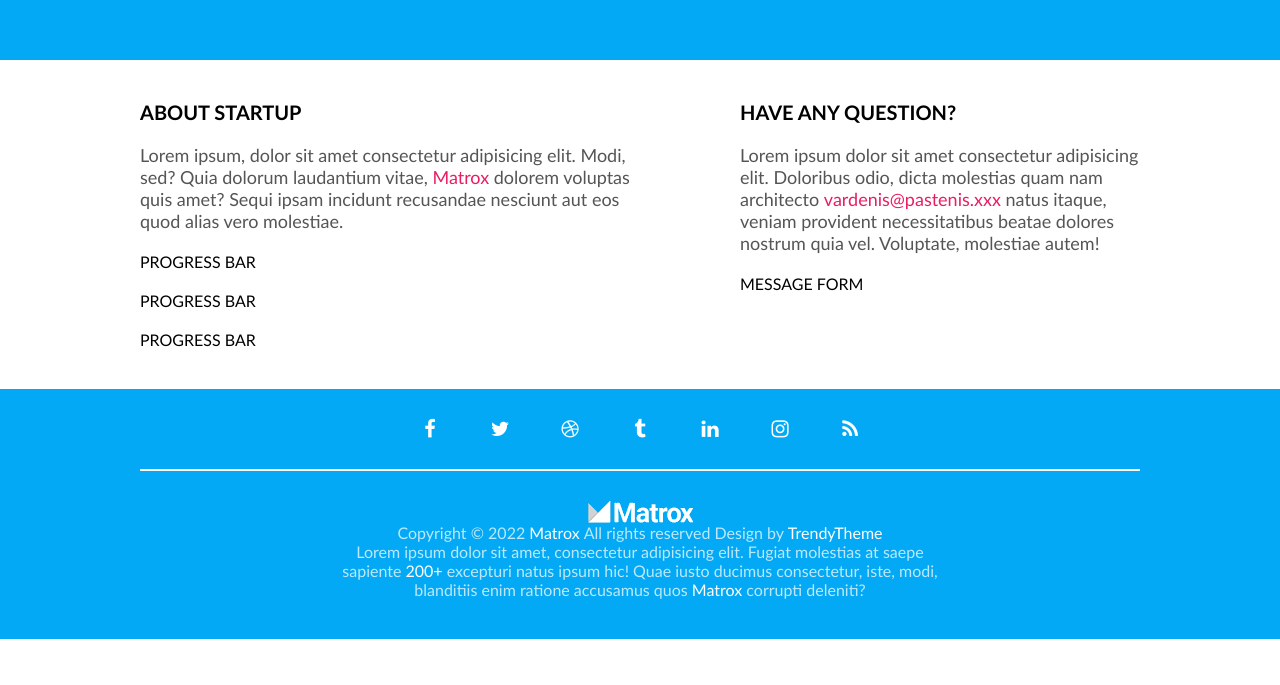
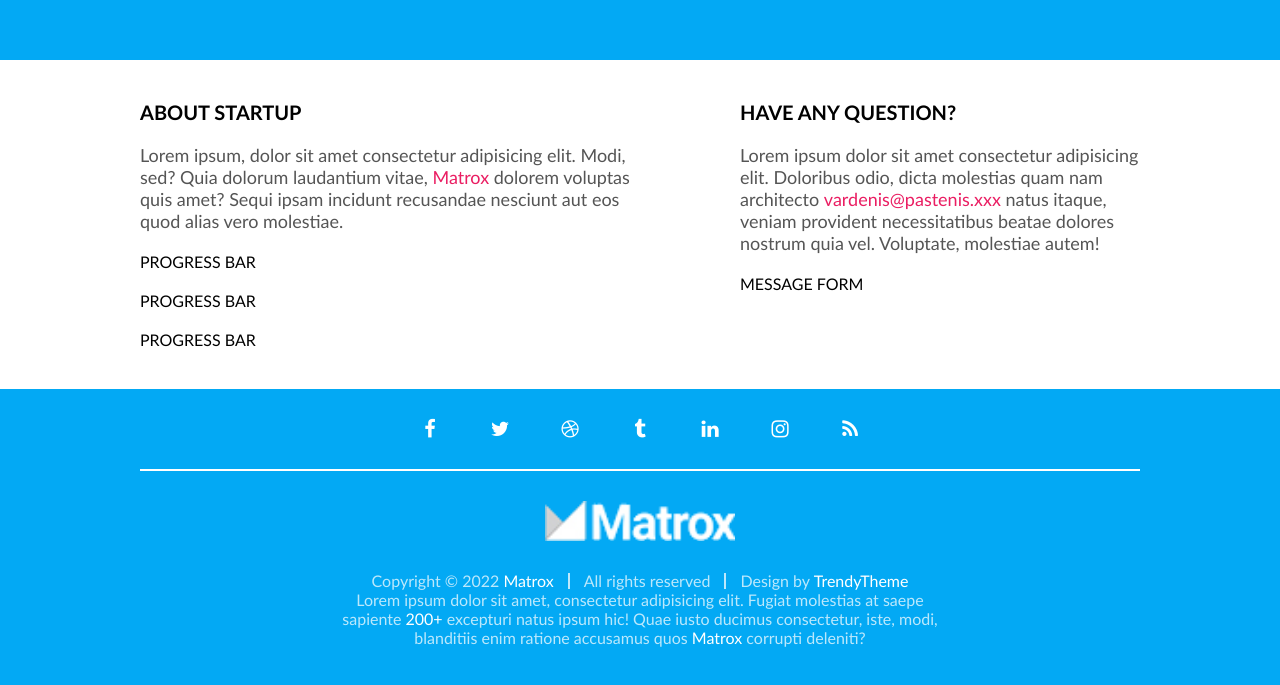
Before and after one commit to front-end-by-rimantas/40-grupe-coming-soon, a website: page index.html in a window 1280 px wide. Shown: the part 740-1425 px from the top of the page. Before the commit the page ends 1379 px from the top, so only its background shows below. Drawn offline with Linux system fonts and the light colour scheme.

Commit message:
Final footer style #12

```diff
--- a/css/pages/home.css
+++ b/css/pages/home.css
@@ -57,3 +57,34 @@ footer a {
 footer a:hover {
     text-decoration: underline;
 }
+.bottom-trio {
+    display: flex;
+    gap: 0 30px;
+    justify-content: center;
+}
+.bottom-trio > span {
+    position: relative;
+}
+.bottom-trio > span::after {
+    content: '';
+    display: inline-block;
+    width: 2px;
+    height: 16px;
+    background-color: #fffb;
+    position: absolute;
+    top: 50%;
+    right: -15px;
+    transform: translate(50%, -50%);
+}
+.bottom-trio > span:last-child::after {
+    display: none;
+}
+
+@media (max-width: 700px) {
+    .bottom-trio {
+        flex-direction: column;
+    }
+    .bottom-trio > span::after {
+        display: none;
+    }
+}
--- a/index.html
+++ b/index.html
@@ -76,7 +76,7 @@
             <a href="#" class="icon fa fa-rss"></a>
         </div>
         <div class="row-short">
-            <img src="./img/logo-white.png" alt="Logo">
+            <img class="logo" src="./img/logo-white.png" alt="Logo">
             <div class="bottom-trio">
                 <span>Copyright &copy; 2022 <a href="#">Matrox</a></span>
                 <span>All rights reserved</span>
```
